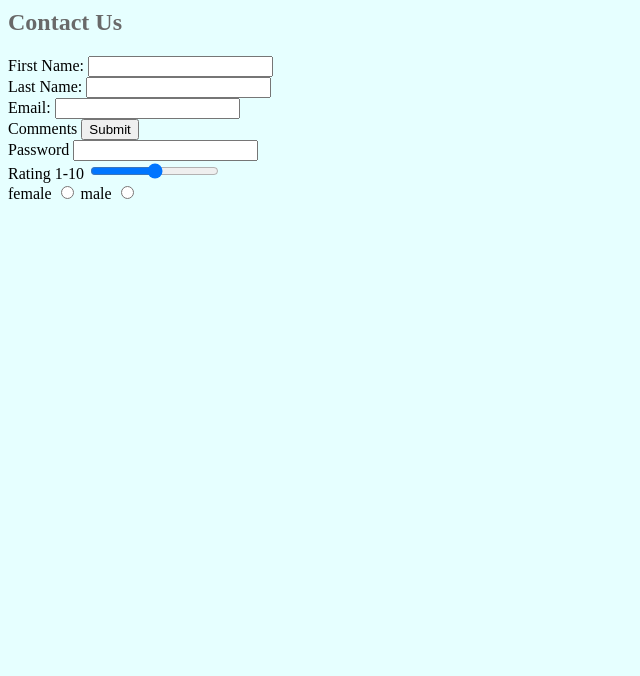
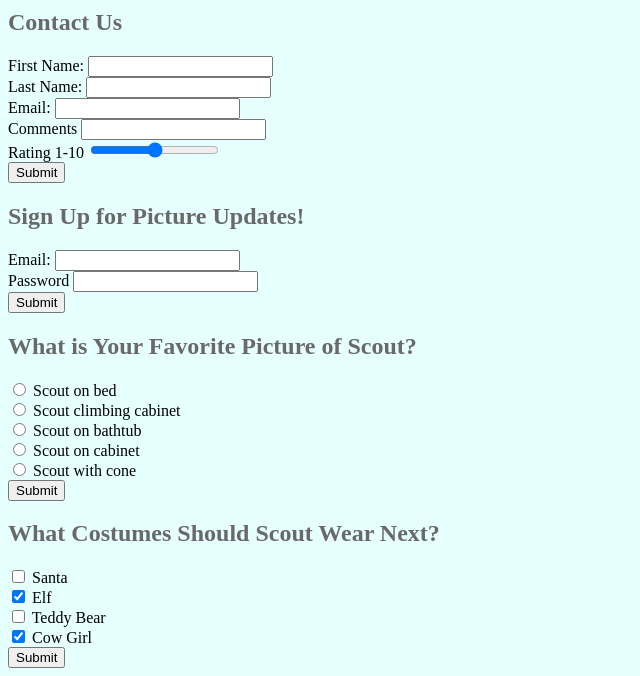
Before and after one commit to Maryhwalrath/Assignment-4, a plain HTML site: page contact.html in a window 1280 px wide. Shown: the part 338-1014 px from the top of the page, without its empty margins (0-640 px from the left). Before the commit the page ends 800 px from the top, so only its background shows below. Drawn offline with Linux system fonts and the light colour scheme.

Commit message:
form complete

```diff
--- a/contact.html
+++ b/contact.html
@@ -21,24 +21,73 @@
 <div>
     <h2> Contact Us</h2>
     <form method="get">
-        <label> First Name: <input type="text"> </label>
+        <label> First Name: <input type="text"></label>
         <br>
         <label> Last Name: <input type="text"></label>
         <br>
         <label> Email: <input type="text"></label>
         <br>
-        <label> Comments <input type="submit"></label>
+        <label> Comments <input type=textarea></label>
         <br>
-        <label> Password <input type="password"> </label>
+        <label> Rating 1-10 <input type="range"></label>
         <br>
-        <label> Rating 1-10 <input type="range"> </label>
-        <br>
-        <label> female <input type=radio></label>
-        <label>male <input type=radio> </label>
-
-
+        <input type="submit" value="Submit">
     </form>
 
 
+    <div>
 
-</div>
+        <h2> Sign Up for Picture Updates! </h2>
+        <form method="get">
+            <label> Email: <input type="text"></label>
+            <br>
+            <label> Password <input type="password"> </label>
+            <br>
+            <input type="submit" value="Submit">
+
+        </form>
+
+    </div>
+
+    <div>
+
+        <h2> What is Your Favorite Picture of Scout? </h2>
+        <form method="get">
+            <input type="radio" name="pic" value="Pic 1"> Scout on bed
+            <br>
+            <input type="radio" name="pic" value="Pic 2"> Scout climbing cabinet
+            <br>
+            <input type="radio" name="pic" value="Pic 3"> Scout on bathtub
+            <br>
+            <input type="radio" name="pic" value="Pic 4"> Scout on cabinet
+            <br>
+            <input type="radio" name="pic" value="Pic 5"> Scout with cone
+            <br>
+            <input type="submit" value="Submit">
+
+        </form>
+
+        <div>
+
+            <h2> What Costumes Should Scout Wear Next?</h2>
+            <form method="get">
+                <input type="checkbox" name="costume" value="Santa"> Santa
+                <br>
+                <input type="checkbox" name="costume" value="Elf" checked="checked"> Elf
+                <br>
+                <input type="checkbox" name="costume" value="Teddy Bear"> Teddy Bear
+                <br>
+                <input type="checkbox" name="costume" value="Cow Girl" checked="checked"> Cow Girl
+                <br>
+                <input type="submit" value="Submit">
+            </form>
+
+
+        </div>
+
+
+
+
+
+
+    </div>
```
Also changed, not shown: Table.html (+1 -1 lines).
